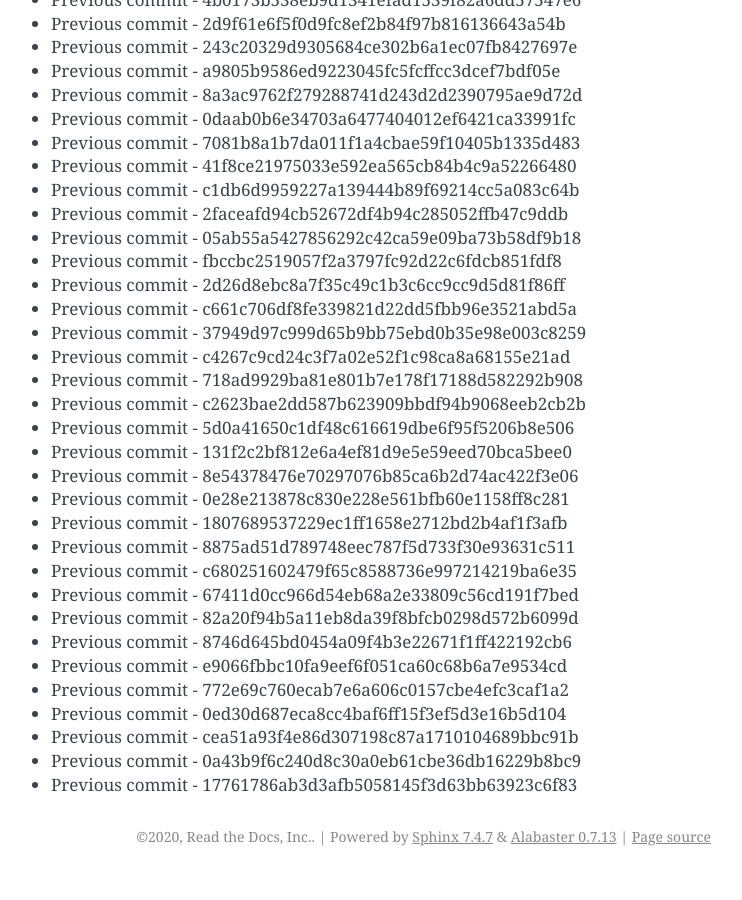
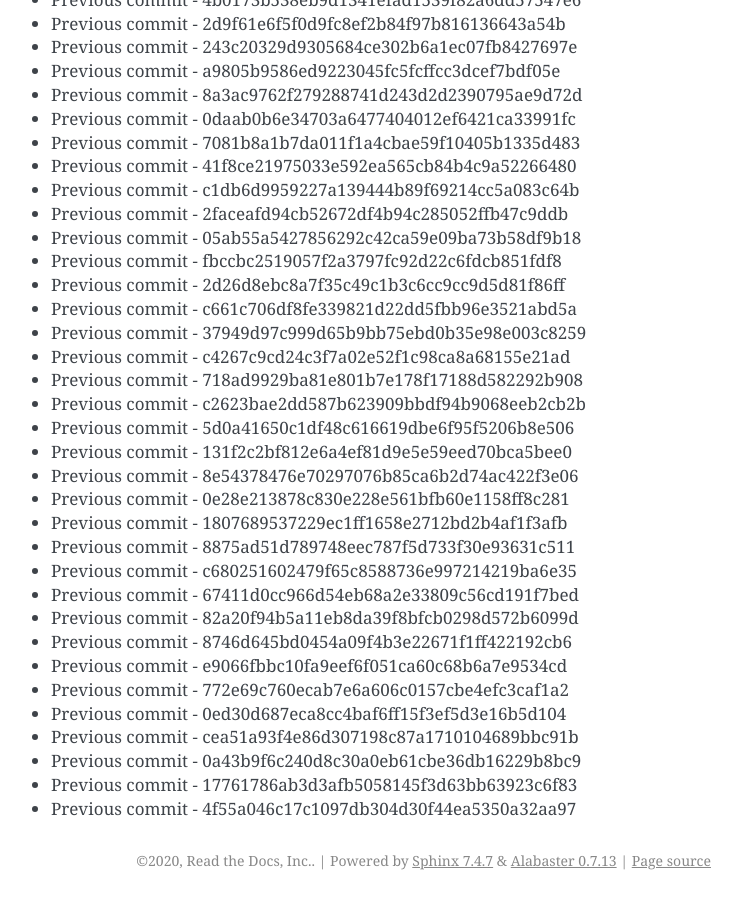
Before and after one commit to readthedocs/rtd-git-stresstest, a Sphinx documentation site: the page built from docs/updates.rst, in a window 1280 px wide and 900 px high, scrolled down 64717 px. Shown: the whole window, without its empty margins (399-1141 px from the left). Built offline with Sphinx 7.4.7, drawn with Linux system fonts in a browser that asks for light colours; before the commit the page ends 65593 px from its top, so only the background shows below that.

Commit message:
Generating commit from previous: 4f55a046c17c1097db304d30f44ea5350a32aa97

```diff
--- a/docs/updates.rst
+++ b/docs/updates.rst
@@ -2751,3 +2751,4 @@ It can be tested for any performance characteristics.
 * Previous commit - cea51a93f4e86d307198c87a1710104689bbc91b
 * Previous commit - 0a43b9f6c240d8c30a0eb61cbe36db16229b8bc9
 * Previous commit - 17761786ab3d3afb5058145f3d63bb63923c6f83
+* Previous commit - 4f55a046c17c1097db304d30f44ea5350a32aa97
```
